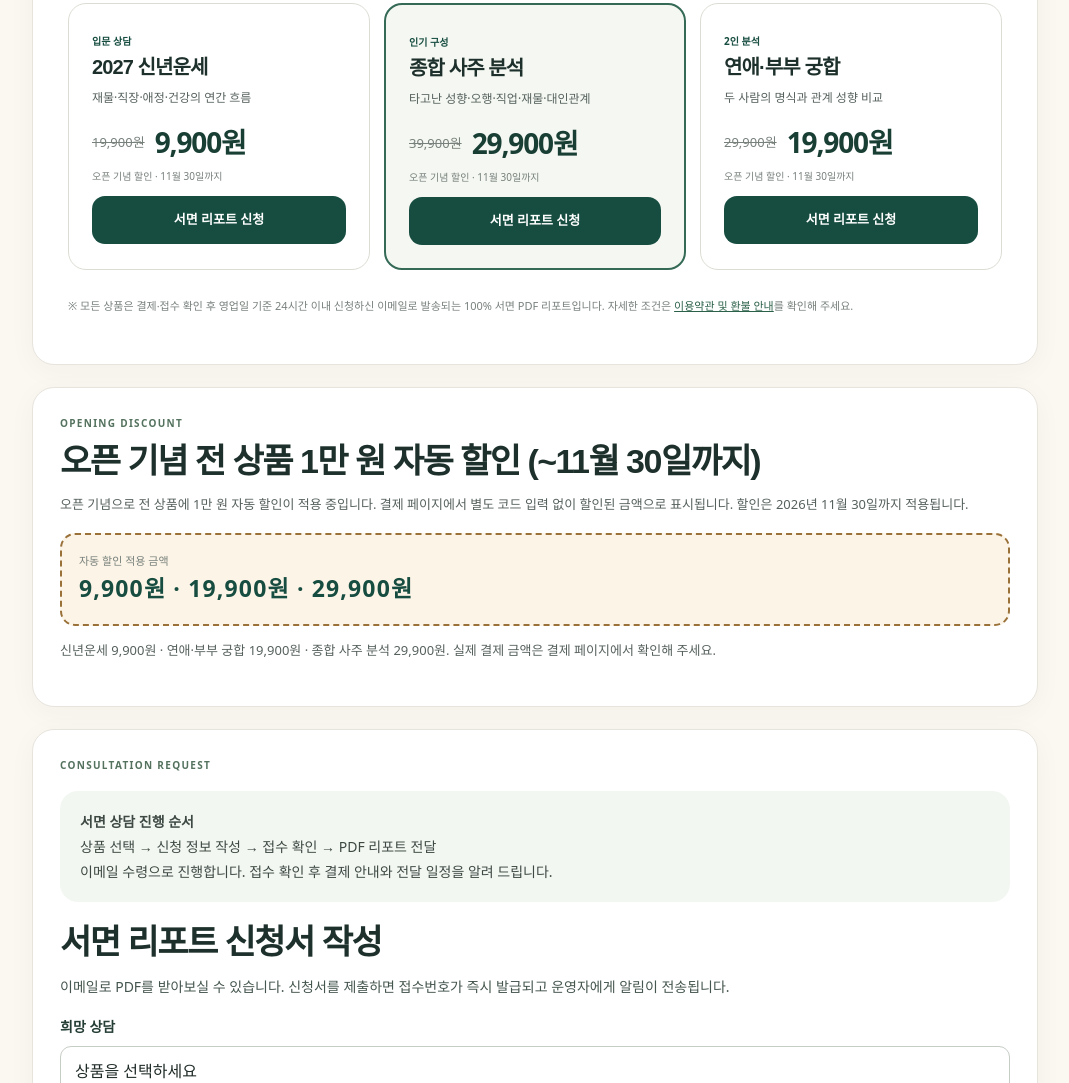
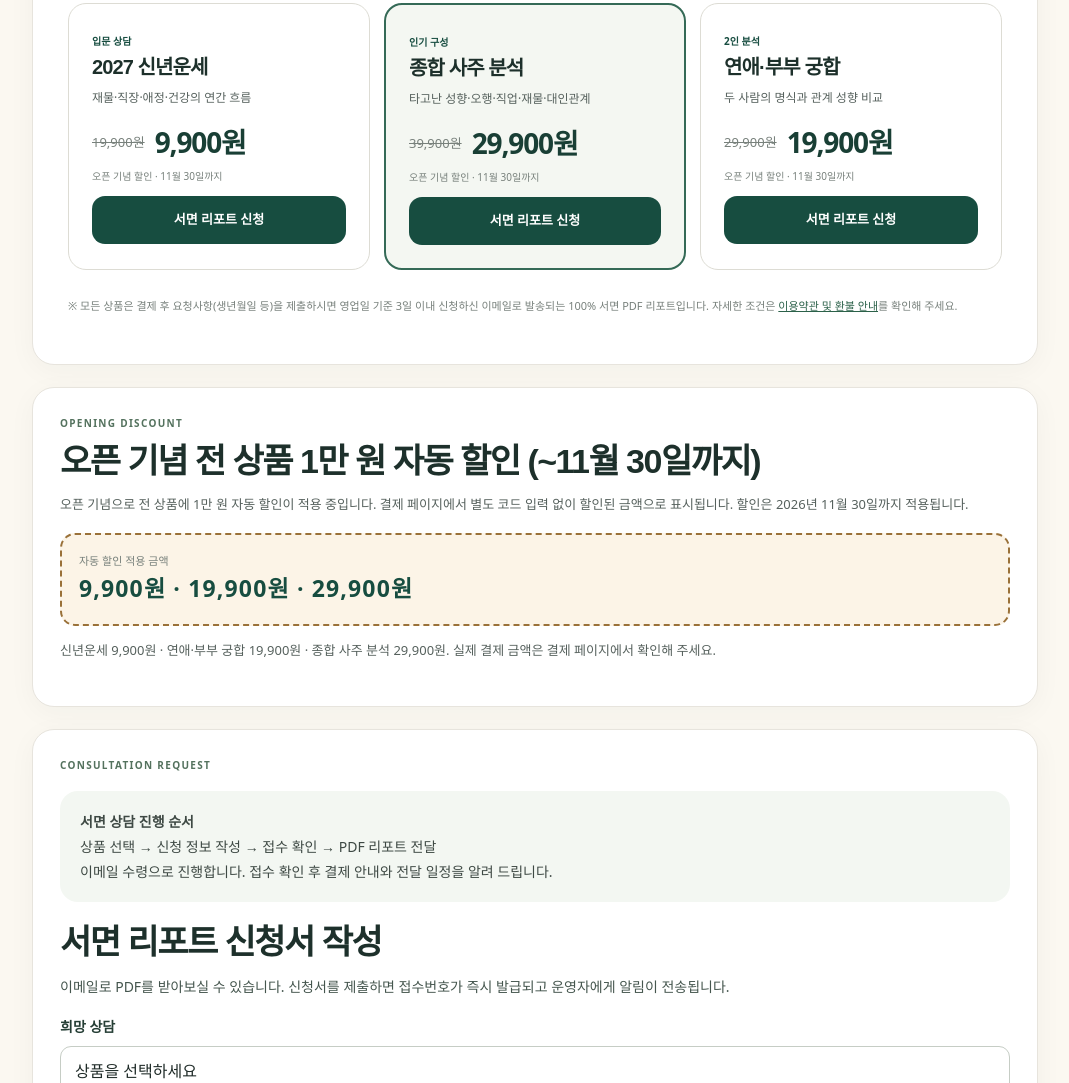
Before and after one commit to annjsy18-sys/saju2027, a plain HTML site: page index.html in a window 1280 px wide. Shown: the part 3492-4575 px from the top of the page, without its empty margins (105-1174 px from the left). Drawn offline with Linux system fonts and the light colour scheme.

Commit message:
약관 발송기한 3일(영업일)·전액환불 조항 리틀리 상품정보와 일치

```diff
--- a/index.html
+++ b/index.html
@@ -1411,7 +1411,7 @@ html{overflow-x:hidden}body{overflow-x:hidden}button,input,select,textarea{max-w
 <article class="shop-plan featured"><span class="plan-type">인기 구성</span><h3>종합 사주 분석</h3><p>타고난 성향·오행·직업·재물·대인관계</p><div class="plan-price"><del>39,900원</del><strong>29,900원</strong></div><small>오픈 기념 할인 · 11월 30일까지</small><a class="shop-select" href="https://litt.ly/annsy18" rel="noopener" target="_blank">서면 리포트 신청</a></article>
 <article class="shop-plan"><span class="plan-type">2인 분석</span><h3>연애·부부 궁합</h3><p>두 사람의 명식과 관계 성향 비교</p><div class="plan-price"><del>29,900원</del><strong>19,900원</strong></div><small>오픈 기념 할인 · 11월 30일까지</small><a class="shop-select" href="https://litt.ly/annsy18" rel="noopener" target="_blank">서면 리포트 신청</a></article>
 </div>
-<p class="shop-caution">※ 모든 상품은 결제·접수 확인 후 영업일 기준 24시간 이내 신청하신 이메일로 발송되는 100% 서면 PDF 리포트입니다. 자세한 조건은 <button class="terms-link-inline" data-open-terms="termsModal" type="button">이용약관 및 환불 안내</button>를 확인해 주세요.</p>
+<p class="shop-caution">※ 모든 상품은 결제 후 요청사항(생년월일 등)을 제출하시면 영업일 기준 3일 이내 신청하신 이메일로 발송되는 100% 서면 PDF 리포트입니다. 자세한 조건은 <button class="terms-link-inline" data-open-terms="termsModal" type="button">이용약관 및 환불 안내</button>를 확인해 주세요.</p>
 </section>
 <section aria-labelledby="coupon-title" class="card coupon-panel" id="coupon">
 <div class="shop-eyebrow">OPENING DISCOUNT</div><h2 id="coupon-title">오픈 기념 전 상품 1만 원 자동 할인 (~11월 30일까지)</h2>
@@ -1451,9 +1451,9 @@ html{overflow-x:hidden}body{overflow-x:hidden}button,input,select,textarea{max-w
 <h3>1. 무료 사주 풀이의 성격</h3>
 <p>무료 사주·타로·띠별 운세·궁합 풀이는 전통 명리학 이론으로 계산한 <strong>재미와 참고용</strong> 결과입니다. 의료·투자·법률 판단의 근거로 사용할 수 없으며, 결과를 바탕으로 한 결정과 그에 따르는 책임은 이용자 본인에게 있습니다.</p>
 <h3>2. 유료 서면 PDF 리포트 전달 일정</h3>
-<p>유료 리포트는 리틀리(<a href="https://litt.ly/annsy18" rel="noopener" target="_blank">litt.ly/annsy18</a>)에서 결제하고 접수 내용을 확인한 시점부터 <strong>영업일 기준 24시간 이내</strong>에 신청서에 입력하신 이메일로 발송됩니다. 토·일·공휴일에는 발송되지 않으며, 접수 내용(생년월일·달력 기준·태어난 시간)이 비어 있거나 확인이 필요할 때에는 입력하신 이메일로 다시 연락드리고 해당 기간은 발송 일정에서 제외됩니다.</p>
+<p>유료 리포트는 리틀리(<a href="https://litt.ly/annsy18" rel="noopener" target="_blank">litt.ly/annsy18</a>)에서 결제하신 뒤 요청사항(생년월일·달력 기준·태어난 시간)을 제출하시면 <strong>결제 후 영업일 기준 3일 이내</strong>에 신청하신 이메일로 발송됩니다. 토·일·공휴일은 발송일 계산에서 제외되며, 요청사항이 비어 있거나 확인이 필요할 때에는 입력하신 이메일로 다시 연락드리고 해당 기간은 발송 일정에서 제외됩니다.</p>
 <h3>3. 환불 및 재발송</h3>
-<p>맞춤 제작 디지털 콘텐츠(PDF) 특성상 <strong>제작에 착수한 뒤 또는 발송이 완료된 뒤에는 단순 변심에 의한 환불이 어렵습니다</strong>. 다만 파일이 손상되었거나 다른 주소로 잘못 발송된 경우에는 확인 후 다시 작성하거나 재발송해 드립니다. 결제·환불·재발송 문의: <a href="mailto:sdfgo1015@nate.com">sdfgo1015@nate.com</a></p>
+<p><strong>결제 후 24시간 이내이며 요청사항(생년월일 등)을 제출하기 전에는 전액 환불이 가능합니다.</strong> 맞춤 제작 디지털 콘텐츠(PDF) 특성상 제작에 착수한 뒤 또는 발송이 완료된 뒤에는 단순 변심에 의한 환불이 어렵습니다. 다만 파일이 손상되었거나 다른 주소로 잘못 발송된 경우, 내용상 오류가 있는 경우에는 확인 후 다시 작성하거나 재발송해 드립니다. 결제·환불·재발송 문의: <a href="mailto:sdfgo1015@nate.com">sdfgo1015@nate.com</a></p>
 <p class="terms-lead" style="margin-top:14px">※ 무료 풀이는 회원가입 없이 이용할 수 있고, 입력한 생년월일 정보는 서버로 전송되지 않고 브라우저 안에서만 계산됩니다. 유료 신청서를 제출한 경우에만 이름·이메일·출생정보가 접수와 발송을 위해 접수처로 전송됩니다.</p>
 </div>
 </div>
```
